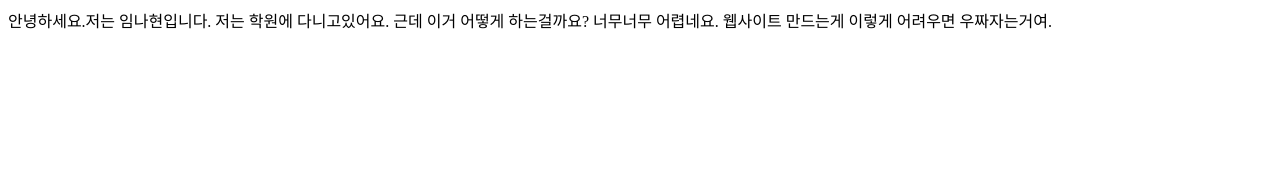
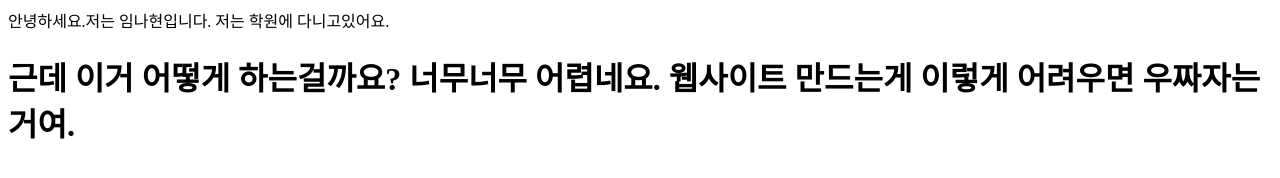
Before and after one commit to imnahyun/mywebhosting01, a plain HTML site: page index.html in a window 1280 px wide. Drawn offline with Linux system fonts and the light colour scheme.

Commit message:
커밋해보기3

```diff
--- a/index.html
+++ b/index.html
@@ -8,6 +8,6 @@
 </head>
 <body>
     안녕하세요.저는 임나현입니다. 저는 학원에 다니고있어요.
-    근데 이거 어떻게 하는걸까요? 너무너무 어렵네요. 웹사이트 만드는게 이렇게 어려우면 우짜자는거여.
+    <h1>근데 이거 어떻게 하는걸까요? 너무너무 어렵네요. 웹사이트 만드는게 이렇게 어려우면 우짜자는거여.</h1>
 </body>
 </html>
```
